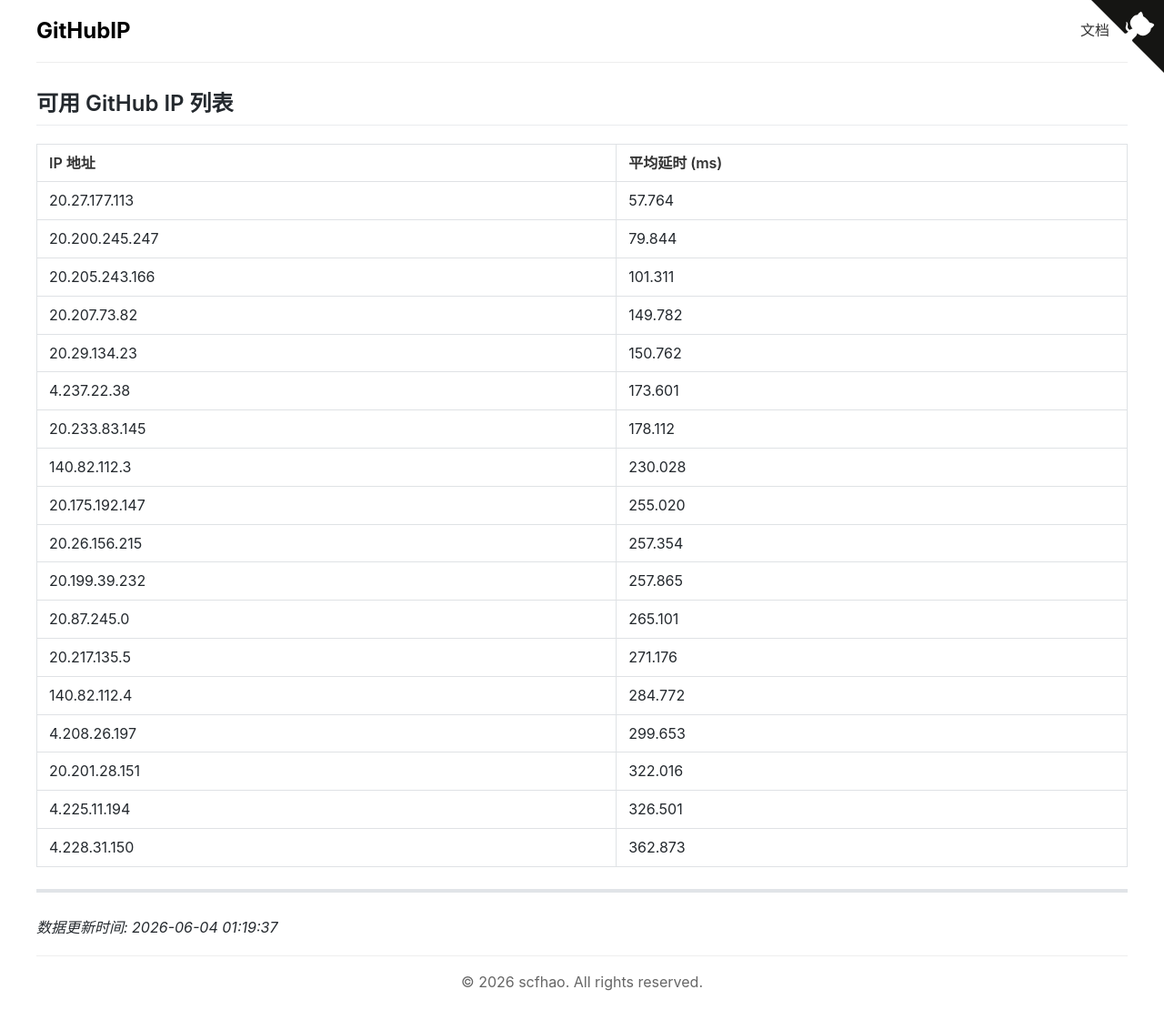
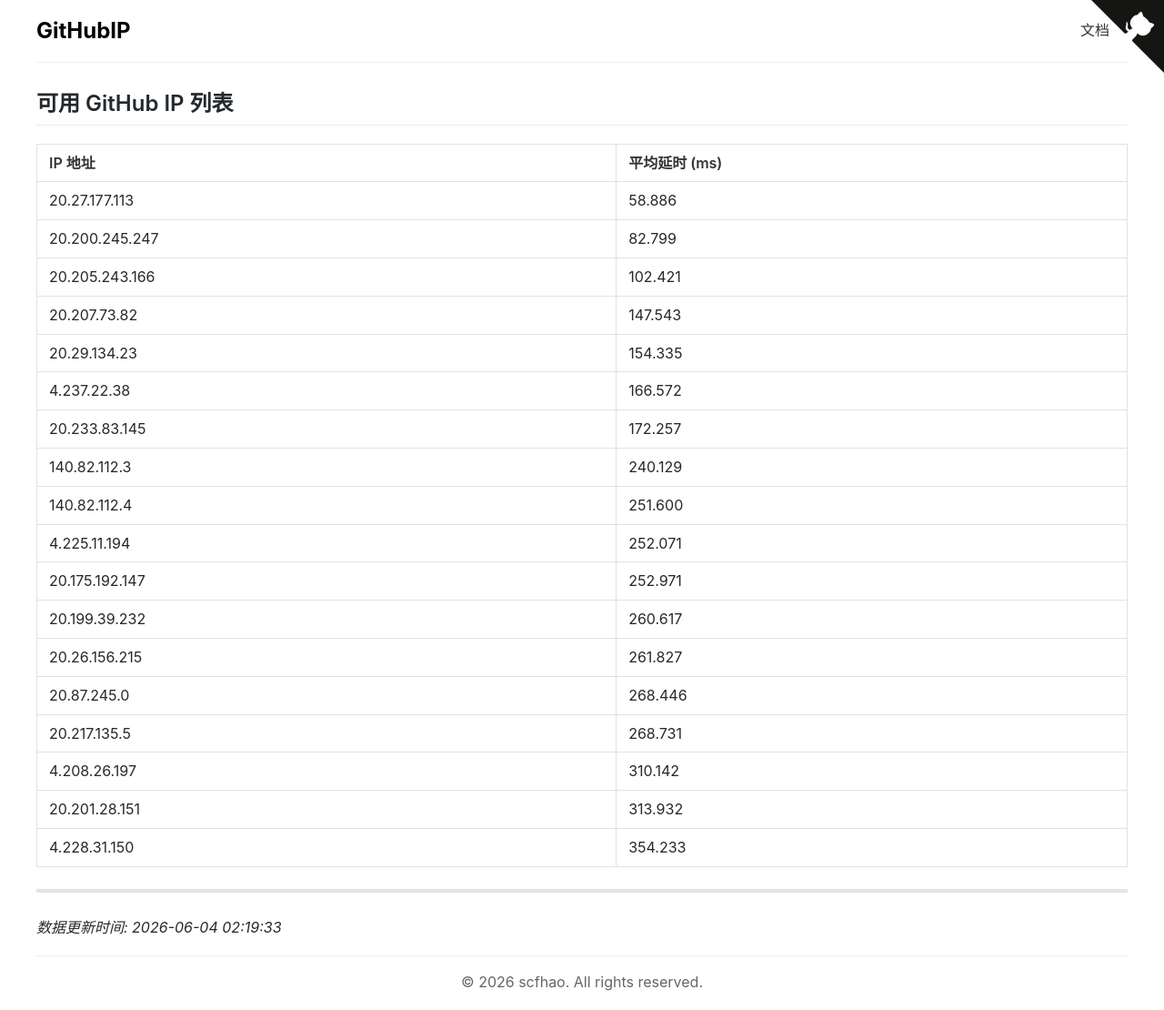
Before and after one commit to scfhao/GitHubIP, a Jekyll site: the page built from index.md, in a window 1280 px wide. Shown: the whole page at 91% size. Built offline with Jekyll 4.4.1, drawn with Linux system fonts in a browser that asks for light colours.

Commit message:
自动脚本执行 - 2026-06-04 02:19:33

```diff
--- a/index.md
+++ b/index.md
@@ -1,32 +1,32 @@
 ---
 layout: home
 title: GitHub IP 列表
-date: 2026-06-04 01:19:37
+date: 2026-06-04 02:19:33
 ---
 
 ## 可用 GitHub IP 列表
 
 | IP 地址 | 平均延时 (ms) |
 |---------|--------------|
-| 20.27.177.113 | 57.764 |
-| 20.200.245.247 | 79.844 |
-| 20.205.243.166 | 101.311 |
-| 20.207.73.82 | 149.782 |
-| 20.29.134.23 | 150.762 |
-| 4.237.22.38 | 173.601 |
-| 20.233.83.145 | 178.112 |
-| 140.82.112.3 | 230.028 |
-| 20.175.192.147 | 255.020 |
-| 20.26.156.215 | 257.354 |
-| 20.199.39.232 | 257.865 |
-| 20.87.245.0 | 265.101 |
-| 20.217.135.5 | 271.176 |
-| 140.82.112.4 | 284.772 |
-| 4.208.26.197 | 299.653 |
-| 20.201.28.151 | 322.016 |
-| 4.225.11.194 | 326.501 |
-| 4.228.31.150 | 362.873 |
+| 20.27.177.113 | 58.886 |
+| 20.200.245.247 | 82.799 |
+| 20.205.243.166 | 102.421 |
+| 20.207.73.82 | 147.543 |
+| 20.29.134.23 | 154.335 |
+| 4.237.22.38 | 166.572 |
+| 20.233.83.145 | 172.257 |
+| 140.82.112.3 | 240.129 |
+| 140.82.112.4 | 251.600 |
+| 4.225.11.194 | 252.071 |
+| 20.175.192.147 | 252.971 |
+| 20.199.39.232 | 260.617 |
+| 20.26.156.215 | 261.827 |
+| 20.87.245.0 | 268.446 |
+| 20.217.135.5 | 268.731 |
+| 4.208.26.197 | 310.142 |
+| 20.201.28.151 | 313.932 |
+| 4.228.31.150 | 354.233 |
 
 ---
 
-*数据更新时间: 2026-06-04 01:19:37*
+*数据更新时间: 2026-06-04 02:19:33*
```
